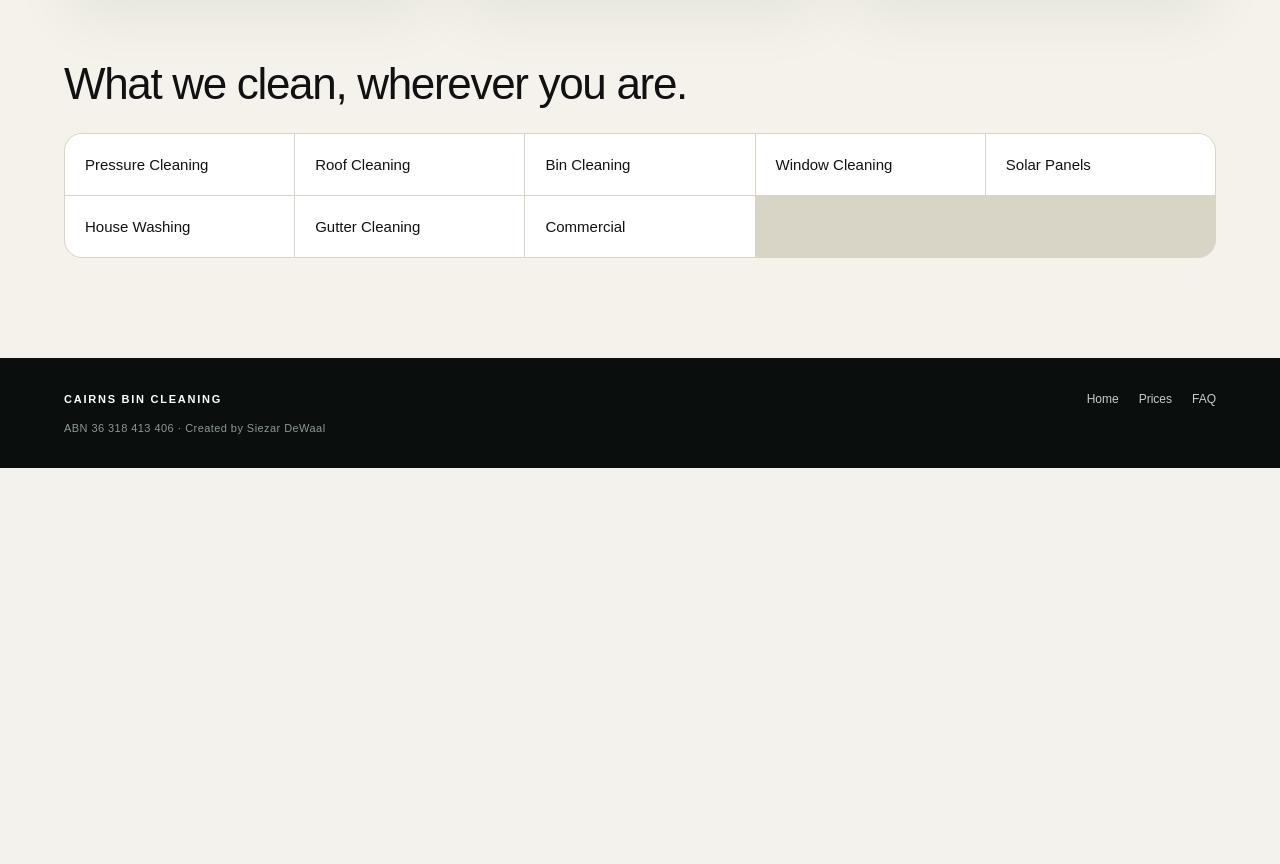
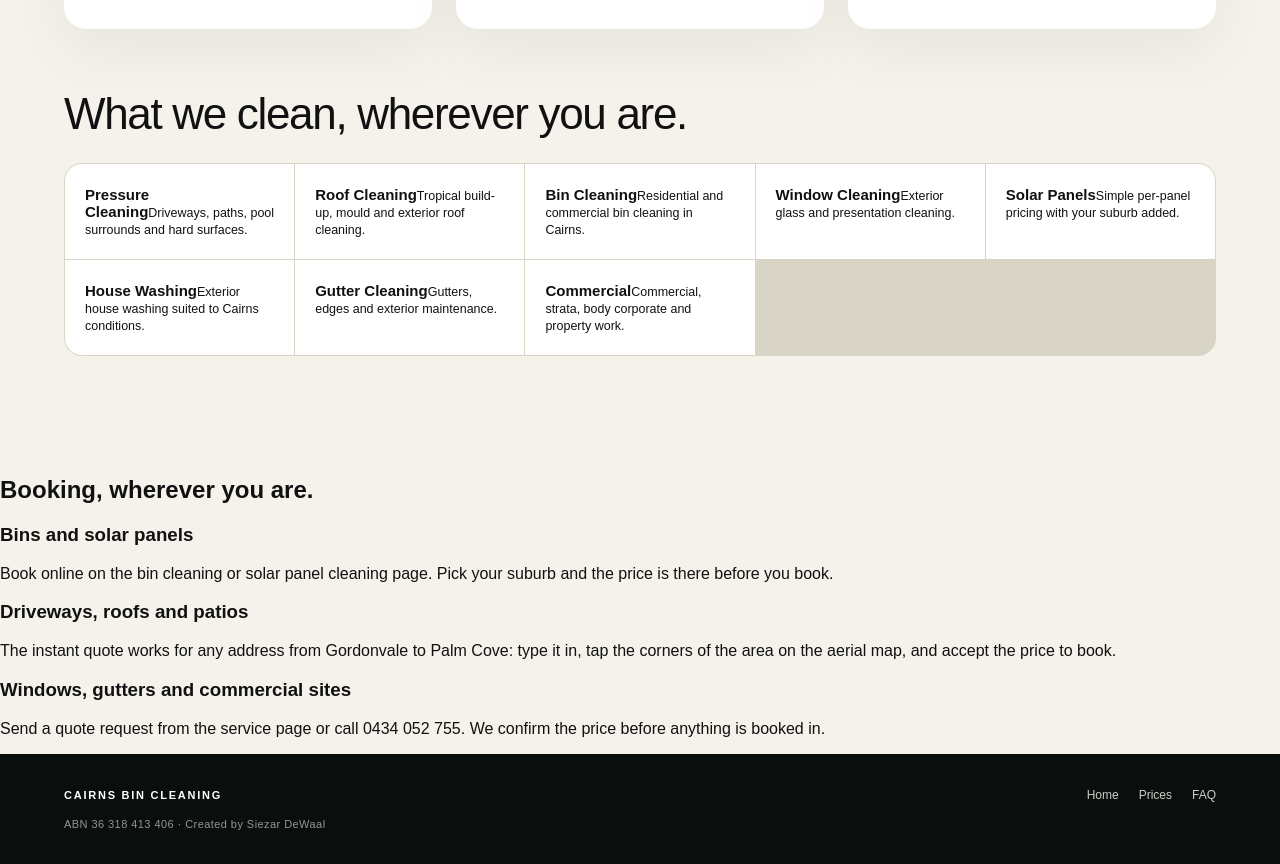
Before and after one commit to CairnsBinCleaning/CBC, a Next.js app: page /service-areas in a window 1280 px wide. Shown: the part 1083-1947 px from the top of the page. Before the commit the page ends 1551 px from the top, so only its background shows below. Built offline with nearby package versions, Linux system fonts and the light colour scheme; no server answers.

Commit message:
Update page.tsx

```diff
--- a/app/service-areas/page.tsx
+++ b/app/service-areas/page.tsx
@@ -45,6 +45,10 @@ export default function ServiceAreas() {
                   ? `$${zone.fee.toFixed(2)} visit fee`
                   : "Visit fee being confirmed"}
               </p>
+              <p className="zone-note">
+                Every service on this site is available in all{" "}
+                {zone.suburbs.length} {zone.name} suburbs.
+              </p>
               <div className="suburb-chips">
                 {zone.suburbs.map((suburb) => (
                   <span key={suburb}>{suburb}</span>
@@ -60,9 +64,37 @@ export default function ServiceAreas() {
         <div className="areas-service-grid">
           {services.map((s) => (
             <Link key={s.slug} href={`/${s.slug}`}>
-              {s.name}
+              <strong>{s.name}</strong>
+              <small>{s.short}</small>
             </Link>
           ))}
+        </div>
+      </section>
+
+      <section className="priceHow areasHow">
+        <h2>Booking, wherever you are.</h2>
+        <div>
+          <h3>Bins and solar panels</h3>
+          <p>
+            Book online on the <Link href="/bin-cleaning">bin cleaning</Link> or{" "}
+            <Link href="/solar-panel-cleaning">solar panel cleaning</Link> page.
+            Pick your suburb and the price is there before you book.
+          </p>
+        </div>
+        <div>
+          <h3>Driveways, roofs and patios</h3>
+          <p>
+            The <Link href="/instant-quote">instant quote</Link> works for any
+            address from Gordonvale to Palm Cove: type it in, tap the corners of
+            the area on the aerial map, and accept the price to book.
+          </p>
+        </div>
+        <div>
+          <h3>Windows, gutters and commercial sites</h3>
+          <p>
+            Send a quote request from the service page or call 0434 052 755. We
+            confirm the price before anything is booked in.
+          </p>
         </div>
       </section>
 
```
